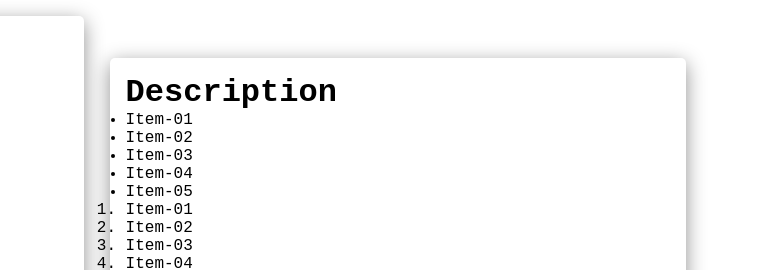
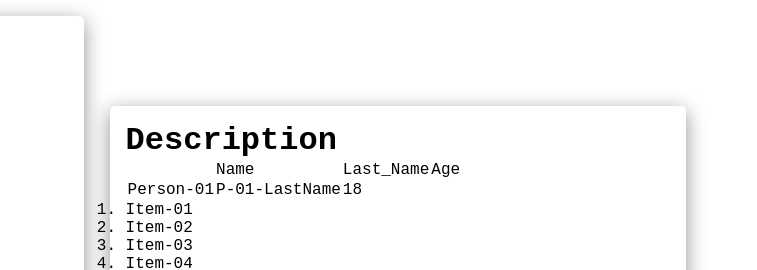
Before and after one commit to ilyazoura1/ilyazoura1.github.io, a plain HTML site: page index.html in a window 1280 px wide. Shown: the top 270 px of the page, 252-1009 px from the left. Drawn offline with Linux system fonts and the light colour scheme.

Commit message:
Update index.html

```diff
--- a/index.html
+++ b/index.html
@@ -21,13 +21,18 @@
     </div>
     <div class="main">
         <h1>Description</h1>
-        <ul>
-            <li>Item-01</li>
-            <li>Item-02</li>
-            <li>Item-03</li>
-            <li>Item-04</li>
-            <li>Item-05</li>
-        </ul>
+        <table>
+            <th>
+                <td>Name</td>
+                <td>Last_Name</td>
+                <td>Age</td>
+            </th>
+            <tr>
+                <td>Person-01</td>
+                <td>P-01-LastName</td>
+                <td>18</td>
+            </tr>
+        </table>
         <ol>
             <li>Item-01</li>
             <li>Item-02</li>
```
